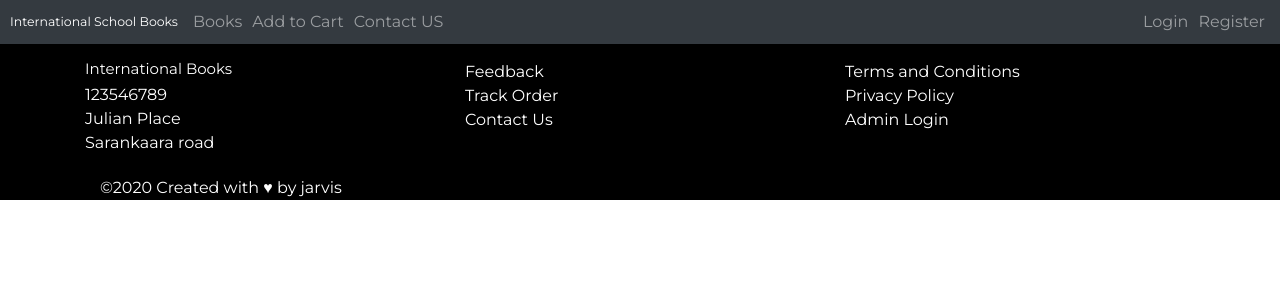
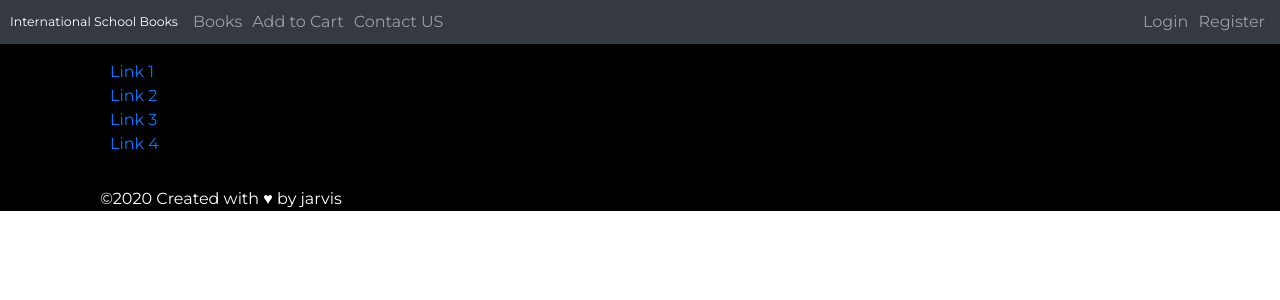
Before and after one commit to KarthikManoj/HCI_Jarvis, a React (Create React App) app: page /footer in a window 1280 px wide. Shown: the top 300 px of the page. Built offline with nearby package versions, Linux system fonts and the light colour scheme.

Commit message:
pull all

```diff
--- a/src/App.js
+++ b/src/App.js
@@ -1,18 +1,18 @@
 import React from 'react';
 import './App.css';
 import * as ReactBootstrap from "react-bootstrap";
-import UploadBookPage from './components/views/uploadBook/UploadBookPage.js'
-
-import Slider from './components/views/Slideshow/Slider'
-
 
 import { BrowserRouter, Route, Switch } from "react-router-dom";
 
+import UploadBookPage from './components/views/uploadBook/UploadBookPage.js'
+import Slider from './components/views/Slideshow/Slider'
 import Navigation from "./components/Navigation";
 import Contact from "./components/views/contactUs/contact";
-import Footer from "./components/Footer";
+import Footer from "./components/Footer/Footer";
 import AddToCardMain from "./components/views/addCart/AddToCardMain";
-import Login from "./components/adminLogin/Login"
+import Login from "./components/adminLogin/Login";
+import Books from "./components/Books/addBooks";
+
 
 
 function App() {
@@ -26,6 +26,7 @@ function App() {
               <Route path="/Cont" component={Contact}></Route>
               <Route path="/footer" component={Footer}></Route>
               <Route path="/login" component={Login}></Route>
+              <Route path="/books" component={Books}></Route>
           </Switch>
 
 
--- a/src/components/Books/addBooks.js
+++ b/src/components/Books/addBooks.js
@@ -1,46 +1,35 @@
 import React from 'react';
 import { Col, Button, Form, FormGroup, Label, Input, FormText } from 'reactstrap';
 
-const Example = (props) => {
+const Books = (props) => {
   return (
     <Form>
       <FormGroup row>
-        <Label for="exampleEmail" sm={2}>Email</Label>
+        <Label for="booksEmail" sm={2}>Email</Label>
         <Col sm={10}>
-          <Input type="email" name="email" id="exampleEmail" placeholder="with a placeholder" />
+          <Input type="email" name="email" id="booksEmail" placeholder="with a placeholder" />
         </Col>
       </FormGroup>
       <FormGroup row>
-        <Label for="examplePassword" sm={2}>Password</Label>
+        <Label for="booksPassword" sm={2}>Password</Label>
         <Col sm={10}>
-          <Input type="password" name="password" id="examplePassword" placeholder="password placeholder" />
+          <Input type="password" name="password" id="booksPassword" placeholder="password" />
+        </Col>
+      </FormGroup>
+
+      <FormGroup row>
+        <Label for="booksSelectMulti" sm={2}>Select Multiple</Label>
+      </FormGroup>
+      <FormGroup row>
+        <Label for="booksText" sm={2}>Text Area</Label>
+        <Col sm={10}>
+          <Input type="textarea" name="text" id="booksText" />
         </Col>
       </FormGroup>
       <FormGroup row>
-        <Label for="exampleSelect" sm={2}>Select</Label>
+        <Label for="booksFile" sm={2}>File</Label>
         <Col sm={10}>
-          <Input type="select" name="select" id="exampleSelect">
-            <option>1</option>
-            <option>2</option>
-            <option>3</option>
-            <option>4</option>
-            <option>5</option>
-          </Input>
-        </Col>
-      </FormGroup>
-      <FormGroup row>
-        <Label for="exampleSelectMulti" sm={2}>Select Multiple</Label>
-      </FormGroup>
-      <FormGroup row>
-        <Label for="exampleText" sm={2}>Text Area</Label>
-        <Col sm={10}>
-          <Input type="textarea" name="text" id="exampleText" />
-        </Col>
-      </FormGroup>
-      <FormGroup row>
-        <Label for="exampleFile" sm={2}>File</Label>
-        <Col sm={10}>
-          <Input type="file" name="file" id="exampleFile" />
+          <Input type="file" name="file" id="booksFile" />
           <FormText color="muted">
           </FormText>
         </Col>
@@ -54,4 +43,4 @@ const Example = (props) => {
   );
 }
 
-export default Example;
+export default Books;
--- a/src/components/Footer.js
+++ /dev/null
@@ -1,52 +0,0 @@
-
-import "./Footer.css";
-
-import React, {Component} from 'react';
-
-class Footer extends Component {
-  render() {
-    return (
-        <div>
-          <div className="main-footer">
-            <div className="container">
-              <div className="row">
-
-                <div className="col">
-                  <h4>International Books</h4>
-                  <h7 className="list-unstyled">
-                    <li>123546789</li>
-                    <li>Julian Place</li>
-                    <li>Sarankaara road</li>
-                  </h7>
-                </div>
-
-                <div className="col">
-                  <ui className="list-unstyled">
-                    <li>Feedback</li>
-                    <li>Track Order</li>
-                    <li>Contact Us</li>
-                  </ui>
-                </div>
-
-                <div className="col">
-                  <ui className="list-unstyled">
-                    <li>Terms and Conditions</li>
-                    <li>Privacy Policy</li>
-                    <li>Admin Login</li>
-                  </ui>
-                </div>
-              </div>
-              <hr />
-              <div className="">
-                <p className="col-sm">
-                  &copy;{new Date().getFullYear()} Created with ♥ by jarvis
-                </p>
-              </div>
-            </div>
-          </div>
-        </div>
-    );
-  }
-}
-
-export default Footer;
--- /dev/null
+++ b/src/components/Footer/Footer.js
@@ -0,0 +1,46 @@
+
+import "./Footer.css";
+
+import React, {Component} from 'react';
+
+class Footer extends Component {
+  render() {
+    return (
+        <div>
+          <div className="main-footer">
+            <div className="container">
+              <div className="row">
+
+              <ul>
+              <li className="list-unstyled">
+                <a href="#!">Link 1</a>
+              </li>
+              <li className="list-unstyled">
+                <a href="#!">Link 2</a>
+              </li>
+              <li className="list-unstyled">
+                <a href="#!">Link 3</a>
+              </li>
+              <li className="list-unstyled">
+                <a href="#!">Link 4</a>
+              </li>
+            </ul>
+
+
+
+
+              </div>
+              <hr />
+              <div className="">
+                <p className="col-sm">
+                  &copy;{new Date().getFullYear()} Created with ♥ by jarvis
+                </p>
+              </div>
+            </div>
+          </div>
+        </div>
+    );
+  }
+}
+
+export default Footer;
--- a/src/components/Navigation.js
+++ b/src/components/Navigation.js
@@ -10,7 +10,7 @@ class Navigation extends Component {
                     <ReactBootstrap.Navbar.Toggle aria-controls="responsive-navbar-nav" />
                     <ReactBootstrap.Navbar.Collapse id="responsive-navbar-nav">
                         <ReactBootstrap.Nav className="mr-auto">
-                            <ReactBootstrap.Nav.Link href="#features">Books</ReactBootstrap.Nav.Link>
+                            <ReactBootstrap.Nav.Link href="/books">Books</ReactBootstrap.Nav.Link>
                             <ReactBootstrap.Nav.Link href="/addCart">Add to Cart</ReactBootstrap.Nav.Link>
                             <ReactBootstrap.Nav.Link href="/Cont">Contact US</ReactBootstrap.Nav.Link>
 
```
Also changed, not shown: src/components/Footer/Footer.css (renamed from src/components/Footer.css).
